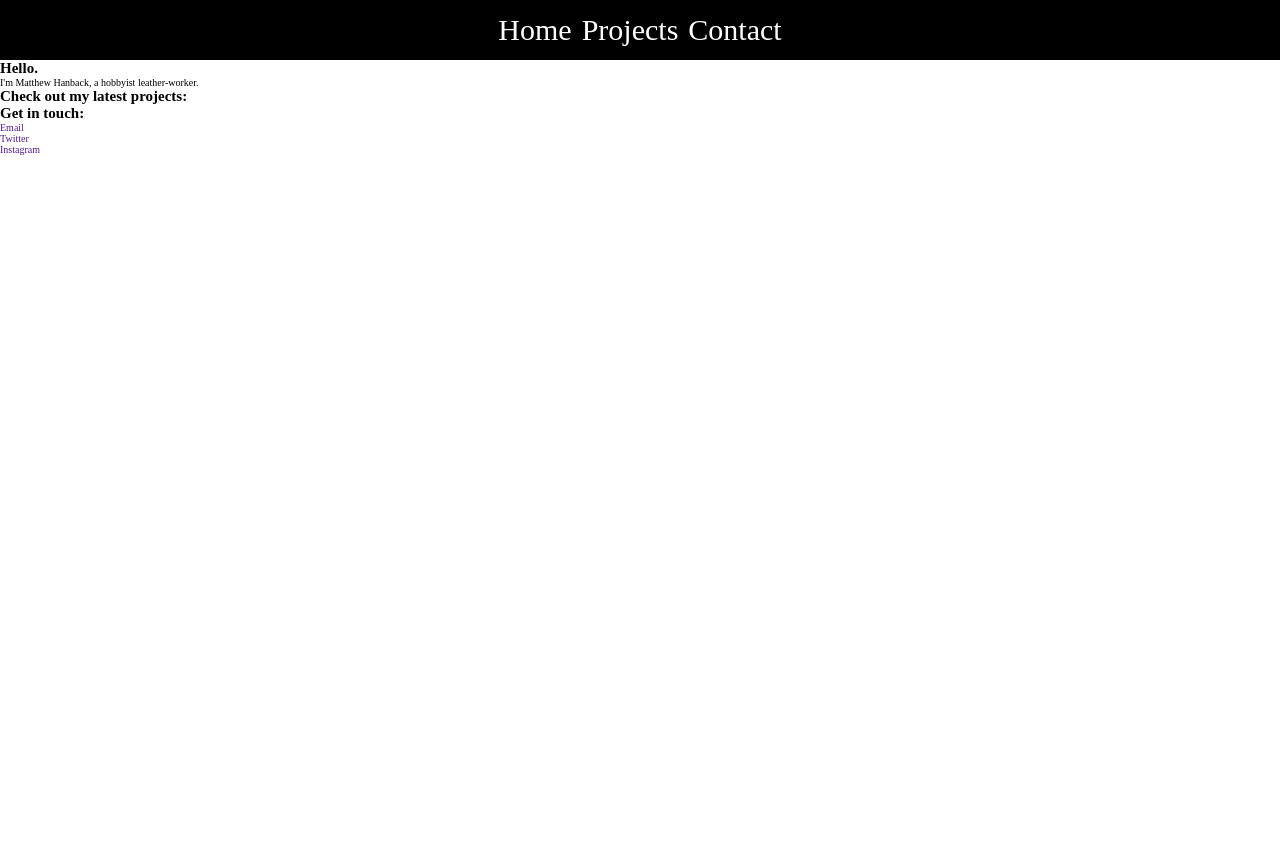
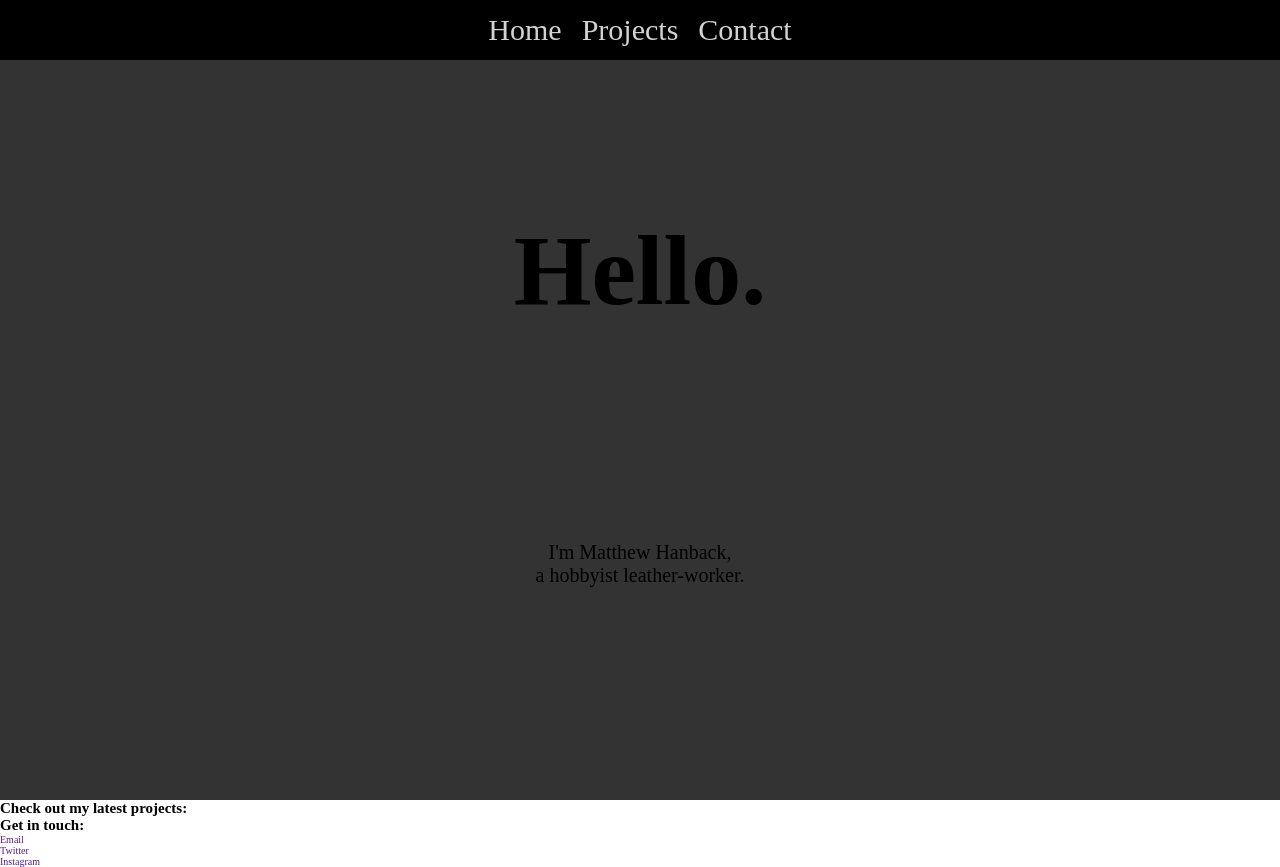
Before and after one commit to Mollie-Manset/leatherworking-portfolio, a plain HTML site: page index.html in a window 1280 px wide. Before the commit the page ends 800 px from the top, so only its background shows below. Drawn offline with Linux system fonts and the light colour scheme.

Commit message:
welcome-section
created and styled the welcome section

```diff
--- a/index.html
+++ b/index.html
@@ -17,7 +17,7 @@
     </div>
     <section id="welcome-section" class="welcome-section">
         <h1>Hello.</h1>
-        <p>I'm Matthew Hanback, a hobbyist leather-worker.</p>
+        <p>I'm Matthew Hanback,<br>a hobbyist leather-worker.</p>
     </section>
     <section id="projects-section" class="projects-section">
         <h2>Check out my latest projects:</h2>
--- a/styles.css
+++ b/styles.css
@@ -18,6 +18,7 @@ html {
     display: flex;
     justify-content: center;
     align-items: center;
+    position: fixed;
 }
 
 .nav-container ul {
@@ -26,6 +27,24 @@ html {
 }
 
 .nav-container a {
-    padding: .5rem;
-    color: white;
+    padding: 1rem;
+    color: lightgray;
 }
+
+.welcome-section {
+    height: 100vh;
+    display: flex;
+    flex-direction: column;
+    justify-content:space-evenly;
+    align-items: center;
+    background-color: #333;
+}
+
+.welcome-section h1 {
+    font-size: 10rem;
+}
+
+.welcome-section p {
+    font-size: 2rem;
+    text-align: center;
+}
```
